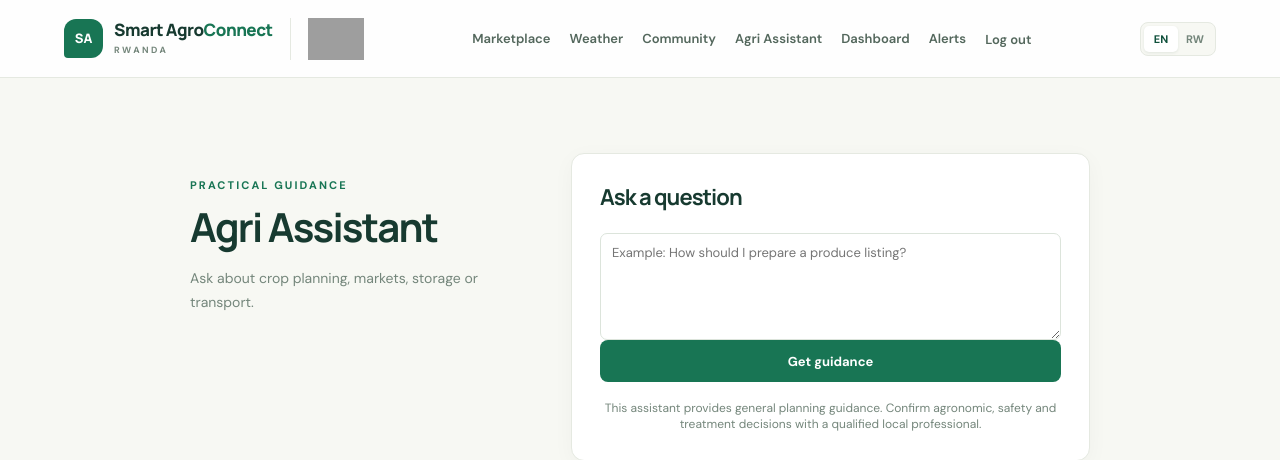
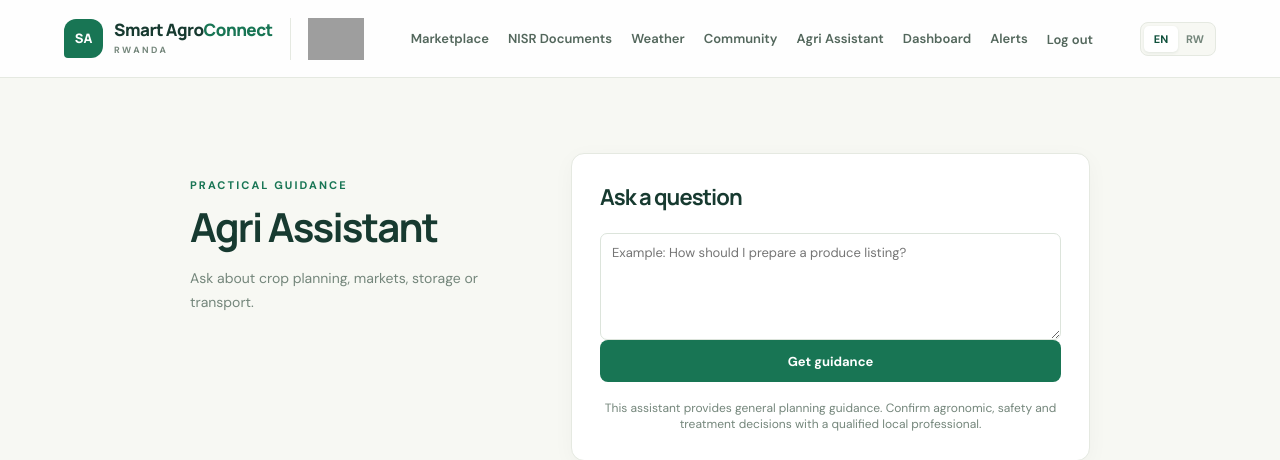
Before and after one commit to Jeanpierre123-pgn/nsr-project, a Django app: page /assistant/ in a window 1280 px wide. Shown: the top 460 px of the page. Run offline with Django 5.2, Linux system fonts and the light colour scheme; the visitor is signed in with stand-in values (Sample User, id 1); grey boxes are pictures that could not be loaded.

Commit message:
Add NISR documents link

```diff
--- a/Project.py/core/templates/core/base.html
+++ b/Project.py/core/templates/core/base.html
@@ -14,6 +14,7 @@
     <div class="brand-group"><a class="brand" href="{% url 'home' %}"><span class="brand-mark">SA</span><span>Smart Agro<span class="brand-light">Connect</span><small>RWANDA</small></span></a><a class="nisr-brand" href="https://www.statistics.gov.rw/" target="_blank" rel="noopener" aria-label="National Institute of Statistics of Rwanda"><img src="https://www.statistics.gov.rw/sites/default/files/logo-rwanda-nisr-transparent_0.png" alt="National Institute of Statistics of Rwanda logo"></a></div>
     <nav class="main-nav" aria-label="{% translate 'Main navigation' %}">
       <a href="{% url 'market' %}">{% translate "Marketplace" %}</a>
+      <a href="https://www.statistics.gov.rw/documents" target="_blank" rel="noopener">{% translate "NISR Documents" %}</a>
       <a href="{% url 'weather' %}">{% translate "Weather" %}</a>
       {% if user.is_authenticated %}<a href="{% url 'community' %}">{% translate "Community" %}</a><a href="{% url 'assistant' %}">{% translate "Agri Assistant" %}</a>{% endif %}
       {% if user.is_authenticated %}
```
